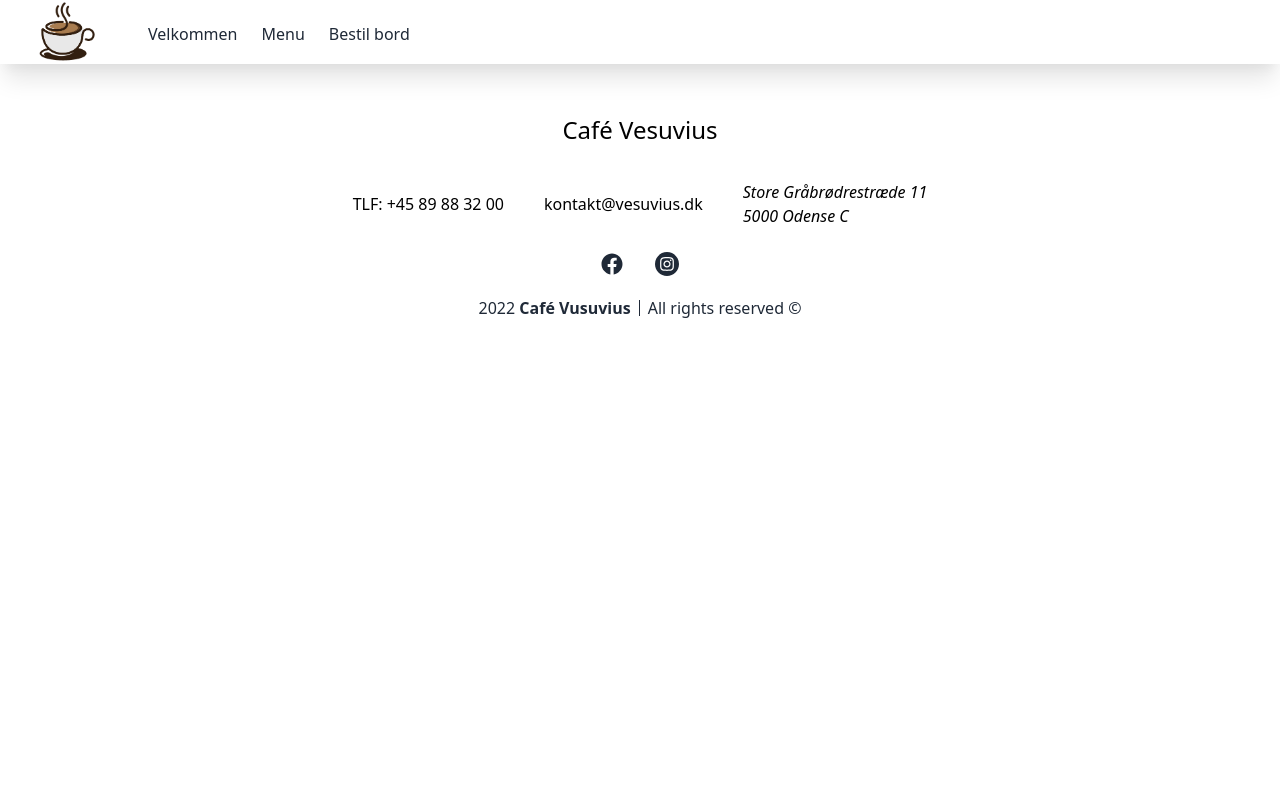
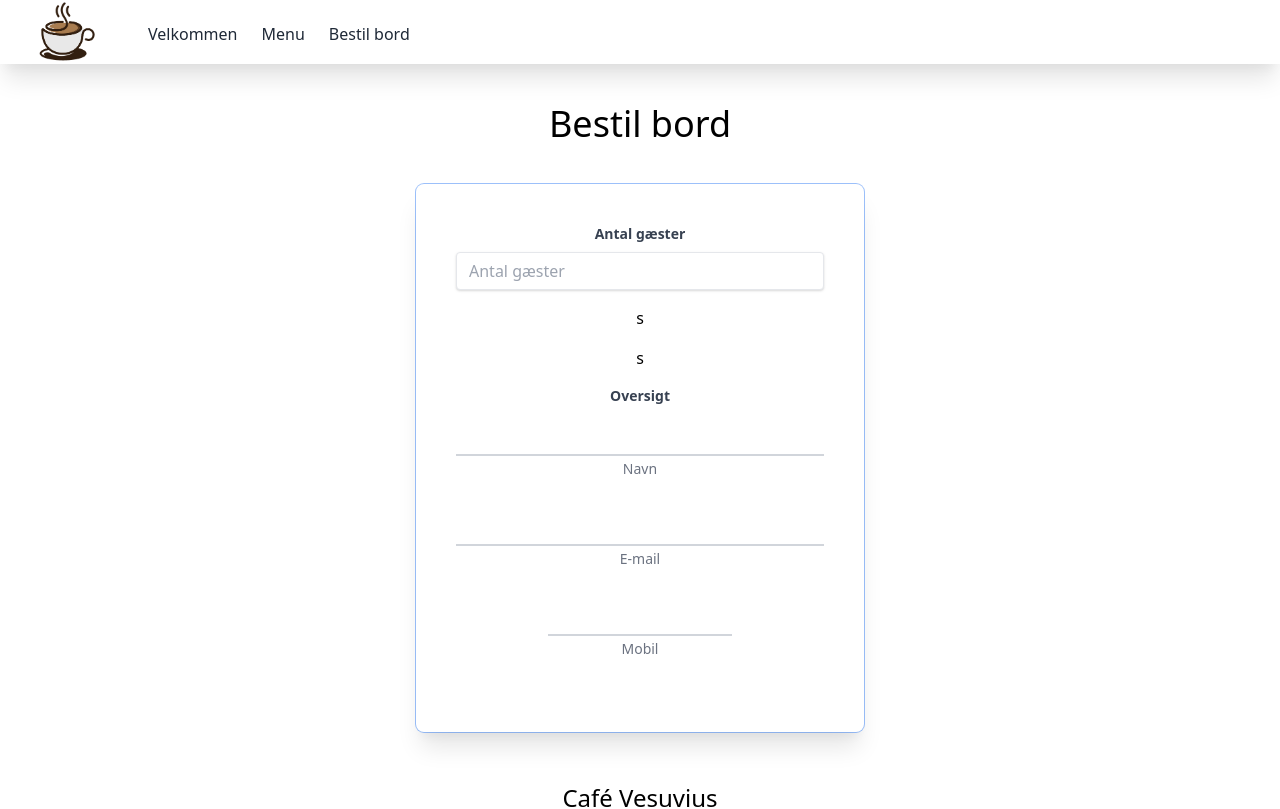
Before and after one commit to HF4-MEGA-PROJECT/restaurant-pwa, a Nuxt app: page /booking in a window 1280 px wide. Shown: the top 809 px of the page. Built offline with nearby package versions, Linux system fonts and the light colour scheme; no server answers.

Commit message:
#11 - Created basic reservations page

```diff
--- /dev/null
+++ b/pages/booking.vue
@@ -0,0 +1,101 @@
+<template>
+  <div class="container mx-auto">
+    <p class="text-4xl" style="text-align: center; padding-top: 40px">
+      Bestil bord
+    </p>
+    <div style="text-align: -webkit-center;">
+      <div style="display: block">
+        <div style="text-align: -webkit-center;padding-top: 40px">
+          <div class="w-full max-w-md">
+            <form class="bg-white px-6 pt-10 pb-8 shadow-xl ring-1 ring-gray-900/5 sm:mx-auto sm:max-w-lg sm:rounded-lg sm:px-10 overflow-hidden">
+              <div class="mb-4">
+                <label class="block text-gray-700 text-sm font-bold mb-2" for="guests">
+                  Antal gæster
+                </label>
+                <input
+                  id="guests"
+                  class="shadow appearance-none border rounded w-full py-2 px-3 text-gray-700 leading-tight focus:outline-none focus:shadow-outline"
+                  type="text"
+                  placeholder="Antal gæster"
+                  required
+                >
+              </div>
+              <div class="mb-4">
+                s
+              </div>
+              <div class="mb-4">
+                s
+              </div>
+              <div class="mb-4">
+                <label class="block text-gray-700 text-sm font-bold mb-2" for="guests">
+                  Oversigt
+                </label>
+
+                <div class="relative z-0 w-full mb-6 group">
+                  <input type="text" name="floating_name" class="block py-2.5 px-0 w-full text-sm text-gray-900 bg-transparent border-0 border-b-2 border-gray-300 appearance-none dark:text-white dark:border-gray-600 dark:focus:border-blue-500 focus:outline-none focus:ring-0 focus:border-blue-600 peer" placeholder=" " required="">
+                  <label for="floating_name" class="peer-focus:font-medium  text-sm text-gray-500 dark:text-gray-400 duration-300 transform -translate-y-6 scale-75 top-3 -z-10 origin-[0] peer-focus:left-0 peer-focus:text-blue-600 peer-focus:dark:text-blue-500 peer-placeholder-shown:scale-100 peer-placeholder-shown:translate-y-0 peer-focus:scale-75 peer-focus:-translate-y-6">Navn</label>
+                </div>
+                <div class="relative z-0 w-full mb-6 group">
+                  <input
+                    id="floating_email"
+                    type="email"
+                    name="floating_email"
+                    class="block py-2.5 px-0 w-full text-sm text-gray-900 bg-transparent border-0 border-b-2 border-gray-300 appearance-none dark:text-white dark:border-gray-600 dark:focus:border-blue-500 focus:outline-none focus:ring-0 focus:border-blue-600 peer"
+                    placeholder=" "
+                    required=""
+                  >
+                  <label for="floating_email" class="peer-focus:font-medium  text-sm text-gray-500 dark:text-gray-400 duration-300 transform -translate-y-6 scale-75 top-3 -z-10 origin-[0] peer-focus:left-0 peer-focus:text-blue-600 peer-focus:dark:text-blue-500 peer-placeholder-shown:scale-100 peer-placeholder-shown:translate-y-0 peer-focus:scale-75 peer-focus:-translate-y-6">E-mail</label>
+                </div>
+                <div class="grid xl:gap-6" style="width: 50%">
+                  <div class="relative z-0 w-full mb-6 group">
+                    <input
+                      id="floating_phone"
+                      type="tel"
+                      pattern="[0-9]{3}-[0-9]{3}-[0-9]{4}"
+                      name="floating_phone"
+                      class="block py-2.5 px-0 w-full text-sm text-gray-900 bg-transparent border-0 border-b-2 border-gray-300 appearance-none dark:text-white dark:border-gray-600 dark:focus:border-blue-500 focus:outline-none focus:ring-0 focus:border-blue-600 peer"
+                      placeholder=" "
+                      required=""
+                    >
+                    <label for="floating_phone" class="peer-focus:font-medium  text-sm text-gray-500 dark:text-gray-400 duration-300 transform -translate-y-6 scale-75 top-3 -z-10 origin-[0] peer-focus:left-0 peer-focus:text-blue-600 peer-focus:dark:text-blue-500 peer-placeholder-shown:scale-100 peer-placeholder-shown:translate-y-0 peer-focus:scale-75 peer-focus:-translate-y-6">Mobil</label>
+                  </div>
+                </div>
+              </div>
+            </form>
+          </div>
+        </div>
+      </div>
+    </div>
+  </div>
+</template>
+
+<script>
+export default {
+  // eslint-disable-next-line vue/multi-word-component-names
+  name: 'Booking',
+  data () {
+    return {
+      dates: [],
+      times: []
+    }
+  },
+  async created () {
+    const config = {
+      headers: {
+        Accept: 'application/json'
+      }
+    }
+
+    try {
+      const res = await this.$axios.get(`/api/${'api/reserve/dates'}`, config)
+      this.dates = res.data.unavailable_dates
+      console.log(this.dates)
+    } catch (err) {
+      console.log(err)
+    }
+  }
+}
+</script>
+
+<style scoped>
+</style>
```
